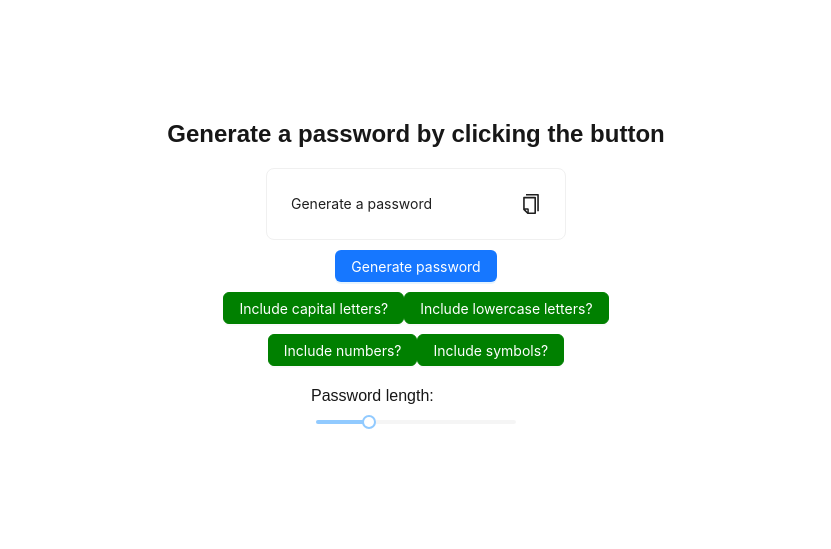
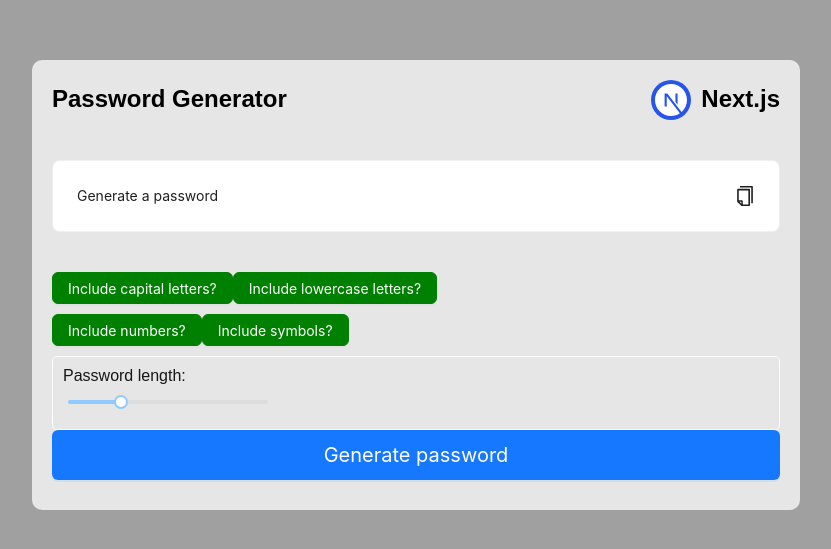
Before and after one commit to JoaoAJRomao/SafePasswordGenerator, a Next.js app: page / in a window 1280 px wide. Shown: the part 115-664 px from the top of the page, without its empty margins (224-1055 px from the left). Built offline with nearby package versions, Linux system fonts and the light colour scheme; what @ant-design/nextjs-registry would draw is missing.

Commit message:
Import next icon e change css

```diff
--- a/package.json
+++ b/package.json
@@ -14,7 +14,8 @@
     "antd": "^5.27.3",
     "next": "15.5.3",
     "react": "19.1.0",
-    "react-dom": "19.1.0"
+    "react-dom": "19.1.0",
+    "react-icons": "^5.5.0"
   },
   "devDependencies": {
     "@eslint/eslintrc": "^3",
--- a/src/app/page.tsx
+++ b/src/app/page.tsx
@@ -1,11 +1,11 @@
-'use client';
+"use client";
 import { Button, Card, Slider } from "antd";
 import { generatePassword } from "@/utilities/generatePassword";
 import React from "react";
 import { CopyOutlined } from "@ant-design/icons";
+import { SiNextdotjs } from "react-icons/si";
 
 export default function Home() {
-
   const [pwd, setPwd] = React.useState("Generate a password");
   const [pwdLength, setPwdLength] = React.useState(16);
   const [capital, setCapital] = React.useState(true);
@@ -14,10 +14,19 @@ export default function Home() {
   const [symbols, setSymbols] = React.useState(true);
 
   return (
-    <div style={containerStyle} >
-      <h2 style={titleStyle}>Generate a password by clicking the button</h2>
+    <div style={pageStyle}>
+      <div style={cardContainerStyle}>
+        <div style={cardTitleStyle}>
+          <h2 style={titleStyle}>Password Generator</h2>
+          <div style={iconNextStyle}>
+            <span style={spanIconNext}>
+              <SiNextdotjs size={32} color="#fff" />
+            </span>
+            <h2 style={titleStyle}>Next.js</h2>
+          </div>
+        </div>
 
-      <Card style={pwdCardStyle}>
+        <Card style={pwdBoxStyle}>
           <div style={pwdStyle}>
             <p>{pwd}</p>
             <CopyOutlined
@@ -30,9 +39,48 @@ export default function Home() {
           </div>
         </Card>
 
+        <div>
+          <Button
+            onClick={() => setCapital(!capital)}
+            style={capital ? greenLight : redLight}
+          >
+            Include capital letters?
+          </Button>
+          <Button
+            onClick={() => setLowercase(!lowercase)}
+            style={lowercase ? greenLight : redLight}
+          >
+            Include lowercase letters?
+          </Button>
+        </div>
+        <div style={{ marginTop: 10, marginBottom: 10 }}>
+          <Button
+            onClick={() => setNumbers(!numbers)}
+            style={numbers ? greenLight : redLight}
+          >
+            Include numbers?
+          </Button>
+          <Button
+            onClick={() => setSymbols(!symbols)}
+            style={symbols ? greenLight : redLight}
+          >
+            Include symbols?
+          </Button>
+        </div>
+        <div className="margin-top" style={pwdLengthStyle}>
+          Password length:
+          <Slider
+            defaultValue={16}
+            min={12}
+            max={27}
+            style={{ width: 200 }}
+            onChange={setPwdLength}
+          />
+        </div>
+
         <Button
           type="primary"
-        style={btnGenerateStyle}
+          style={btnGeneratePwdStyle}
           onClick={() => {
             if (!capital && !lowercase && !numbers && !symbols) {
               setPwd("Please select at least one option");
@@ -50,34 +98,76 @@ export default function Home() {
         >
           Generate password
         </Button>
-      <div>
-        <Button onClick={() => setCapital(!capital)} style={capital ? greenLight : redLight}>Include capital letters?</Button>
-        <Button onClick={() => setLowercase(!lowercase)} style={lowercase ? greenLight : redLight}>Include lowercase letters?</Button>
       </div>
-      <div style={{ marginTop: 10, marginBottom: 10 }}>
-        <Button onClick={() => setNumbers(!numbers)} style={numbers ? greenLight : redLight}>Include numbers?</Button>
-        <Button onClick={() => setSymbols(!symbols)} style={symbols ? greenLight : redLight}>Include symbols?</Button>
-      </div>
-      <div className="margin-top" style={pwdLengthStyle}>
-        Password length:
-        <Slider defaultValue={16} min={12} max={27} style={{ width: 200 }} onChange={setPwdLength} />
-      </div>
+
     </div>
   );
 }
 
-const containerStyle: React.CSSProperties = {
+const pageStyle: React.CSSProperties = {
   display: "flex",
   flexDirection: "column",
   alignItems: "center",
   justifyContent: "center",
-  minHeight: "100vh"
+  minHeight: "100vh",
+  backgroundColor: "#a0a0a0ff",
 };
-const titleStyle: React.CSSProperties = { marginBottom: 20 };
-const pwdCardStyle: React.CSSProperties = { width: 300, marginBottom: 10 };
-const pwdStyle: React.CSSProperties = { display: "flex", alignItems: "center", justifyContent: "space-between" };
-const btnGenerateStyle: React.CSSProperties = { marginBottom: 10 };
-const iconStyle: React.CSSProperties = { fontSize: 20, cursor: "pointer", marginLeft: 8 };
-const greenLight: React.CSSProperties = { backgroundColor: "green", borderColor: "green", color: "white" };
-const redLight: React.CSSProperties = { backgroundColor: "red", borderColor: "red", color: "white" };
-const pwdLengthStyle: React.CSSProperties = { border: "2px solid white", borderRadius: 5, borderWidth: 1, padding: 10 };
+const cardContainerStyle: React.CSSProperties = {
+  width: "60%",
+  backgroundColor: "#e6e6e6ff",
+  padding: 20,
+  borderRadius: 10,
+};
+const titleStyle: React.CSSProperties = { marginTop: 5, color: "black" };
+const cardTitleStyle: React.CSSProperties = {
+  display: "flex",
+  flexDirection: "row",
+  justifyContent: "space-between",
+  alignContent: "center",
+  marginBottom: 40,
+};
+const iconNextStyle: React.CSSProperties = {
+  display: "flex",
+  flexDirection: "row",
+  gap: 10,
+};
+const spanIconNext: React.CSSProperties = {
+  background: "#2855e9ff",
+  borderRadius: "60%",
+  padding: 4,
+  display: "flex",
+  alignItems: "center",
+  justifyContent: "center",
+};
+const pwdBoxStyle: React.CSSProperties = {
+  width: "100%",
+  marginBottom: 40,
+  minHeight: 60,
+};
+const pwdStyle: React.CSSProperties = {
+  display: "flex",
+  alignItems: "center",
+  justifyContent: "space-between",
+};
+const btnGeneratePwdStyle: React.CSSProperties = { marginBottom: 10, width: "100%", height: 50, fontSize: 20 };
+const iconStyle: React.CSSProperties = {
+  fontSize: 20,
+  cursor: "pointer",
+  marginLeft: 8,
+};
+const greenLight: React.CSSProperties = {
+  backgroundColor: "green",
+  borderColor: "green",
+  color: "white",
+};
+const redLight: React.CSSProperties = {
+  backgroundColor: "red",
+  borderColor: "red",
+  color: "white",
+};
+const pwdLengthStyle: React.CSSProperties = {
+  border: "2px solid white",
+  borderRadius: 5,
+  borderWidth: 1,
+  padding: 10,
+};
```
Also changed, not shown: 1 other file (tests, documents, lock files or other folders). Lines whose indentation alone changed are shown as unchanged.
